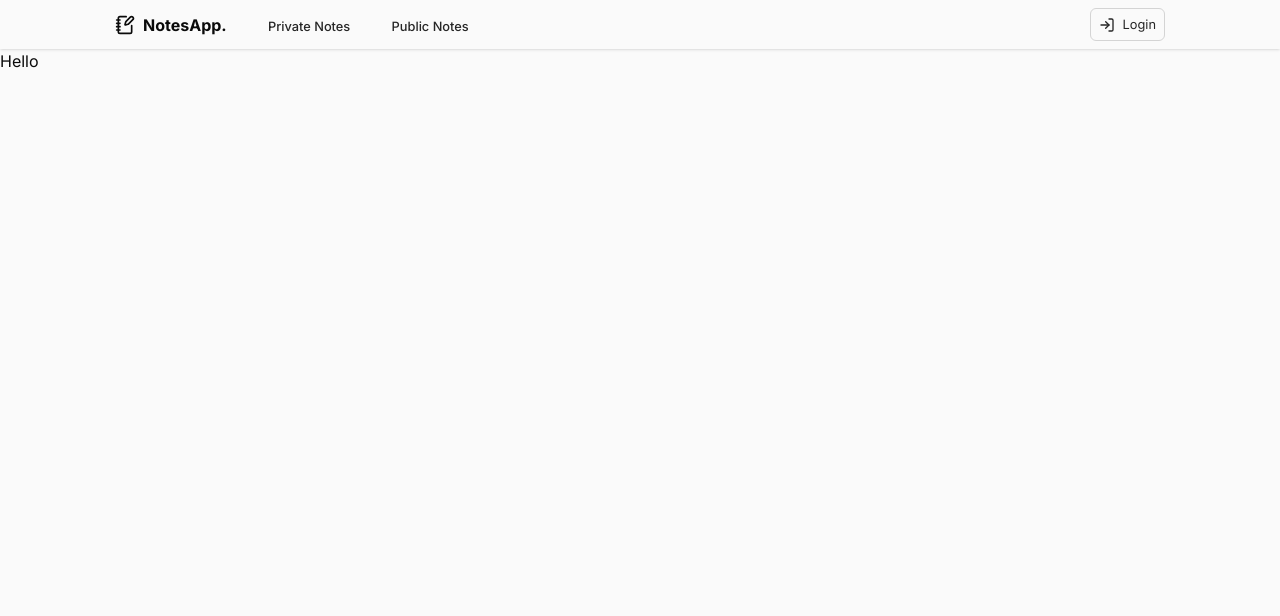
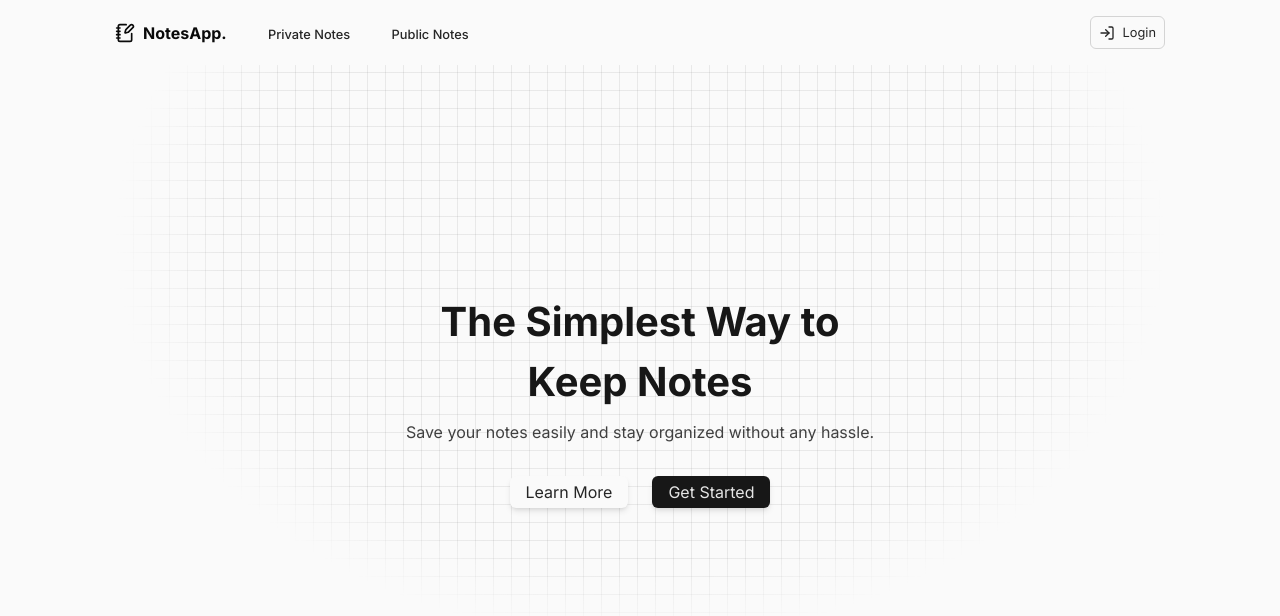
Before and after one commit to rfkyalf/note-taking-app, a Next.js app: page / in a window 1280 px wide. Shown: the top 616 px of the page. Built offline with nearby package versions, Linux system fonts and the light colour scheme; no server answers.

Commit message:
feat(home): add hero section

```diff
--- a/src/app/(home)/layout.tsx
+++ b/src/app/(home)/layout.tsx
@@ -1,4 +1,5 @@
 import HomeNavbar from '@/components/home/HomeNavbar';
+import Wrapper from '@/components/Wrapper';
 
 export default function HomeLayout({
   children,
@@ -8,7 +9,7 @@ export default function HomeLayout({
   return (
     <div className="min-h-screen bg-neutral-50 flex flex-col">
       <HomeNavbar />
-      {children}
+      <Wrapper className="min-h-screen">{children}</Wrapper>
     </div>
   );
 }
--- a/src/app/(home)/page.tsx
+++ b/src/app/(home)/page.tsx
@@ -1,3 +1,9 @@
+import HeroSection from '@/components/home/HeroSection';
+
 export default function Home() {
-  return <main>Hello</main>;
+  return (
+    <main>
+      <HeroSection />
+    </main>
+  );
 }
--- /dev/null
+++ b/src/components/home/HeroSection.tsx
@@ -0,0 +1,31 @@
+import Link from 'next/link';
+
+export default function HeroSection() {
+  return (
+    <section className="relative h-screen overflow-hidden flex flex-col justify-center items-center gap-y-6 md:gap-y-8">
+      <div className="absolute inset-0 h-full w-full bg-[linear-gradient(to_right,#73737320_1px,transparent_1px),linear-gradient(to_bottom,#73737320_1px,transparent_1px)] bg-[size:18px_18px] [mask-image:radial-gradient(ellipse_50%_50%_at_50%_30%,#000_80%,transparent_100%)]" />
+      <div className="relative flex flex-col items-center gap-y-1 md:gap-y-2">
+        <h1 className="text-[1.5rem] md:text-[2rem] lg:text-[2.5rem] md:max-w-[500px] font-bold text-neutral-900 text-center text-pretty">
+          The Simplest Way to Keep Notes
+        </h1>
+        <p className="max-w-[320px] md:max-w-full text-[0.8rem] md:text-[0.9rem] lg:text-[1rem] text-neutral-700 text-center text-pretty">
+          Save your notes easily and stay organized without any hassle.
+        </p>
+      </div>
+      <div className="relative flex items-center justify-center gap-x-4 md:gap-x-6">
+        <Link
+          href="#notes"
+          className="bg-neutral-50 text-[0.8rem] md:text-[0.9rem] lg:text-[1rem] text-neutral-800 shadow-md rounded-md px-4 py-1"
+        >
+          Learn More
+        </Link>
+        <Link
+          href="/notes"
+          className="bg-neutral-900 text-[0.8rem] md:text-[0.9rem] lg:text-[1rem] text-neutral-200 shadow-md rounded-md px-4 py-1"
+        >
+          Get Started
+        </Link>
+      </div>
+    </section>
+  );
+}
--- a/src/components/home/HomeNavbar.tsx
+++ b/src/components/home/HomeNavbar.tsx
@@ -17,7 +17,7 @@ import Wrapper from '../Wrapper';
 
 export default function HomeNavbar() {
   return (
-    <div className="bg-neutral-50 shadow py-2">
+    <div className="fixed z-40 w-full mx-auto bg-neutral-50 py-2 md:py-4">
       <Wrapper className="flex items-center justify-between">
         <DesktopNavbar />
         <MobileNavbar />
```
